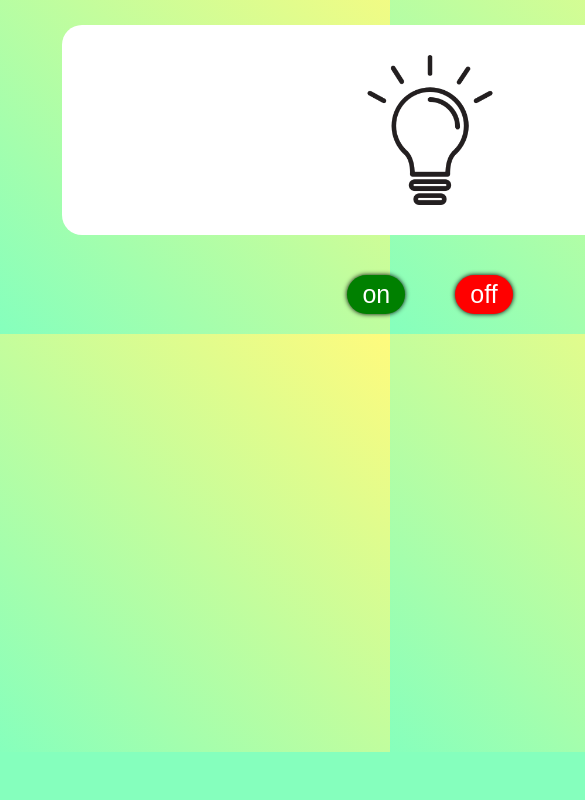
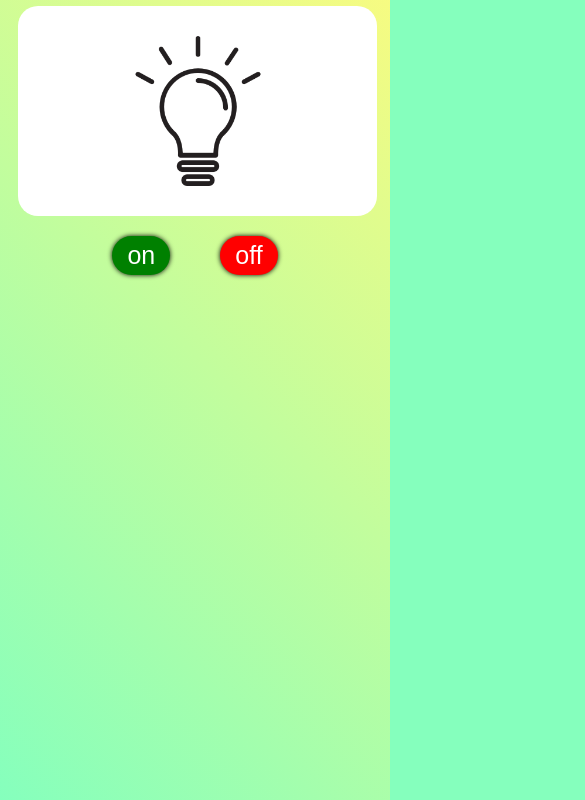
Before and after one commit to Jayesh158/bulb-toggler, a plain HTML site: page index.html in a window 390 px wide. Shown: the part 92-892 px from the top of the page, 585 px wide, since content can reach past the window. Before the commit the page ends 844 px from the top, so only its background shows below. Drawn offline with Linux system fonts and the light colour scheme.

Commit message:
update file

```diff
--- a/index.html
+++ b/index.html
@@ -9,7 +9,7 @@
     body{
         background-color: #85FFBD;
         background-image: linear-gradient(45deg, #85FFBD 0%, #FFFB7D 100%);
-        min-width: 100vh;
+        min-height: 100vh;
     }
     .toggle-head{
         text-align: center;
@@ -58,6 +58,7 @@
     @media screen and (max-width: 630px) {
         .container{
             width: 80%;
+            margin: 10px;
         }
         .toggle-img{
             height: 150px;
```
